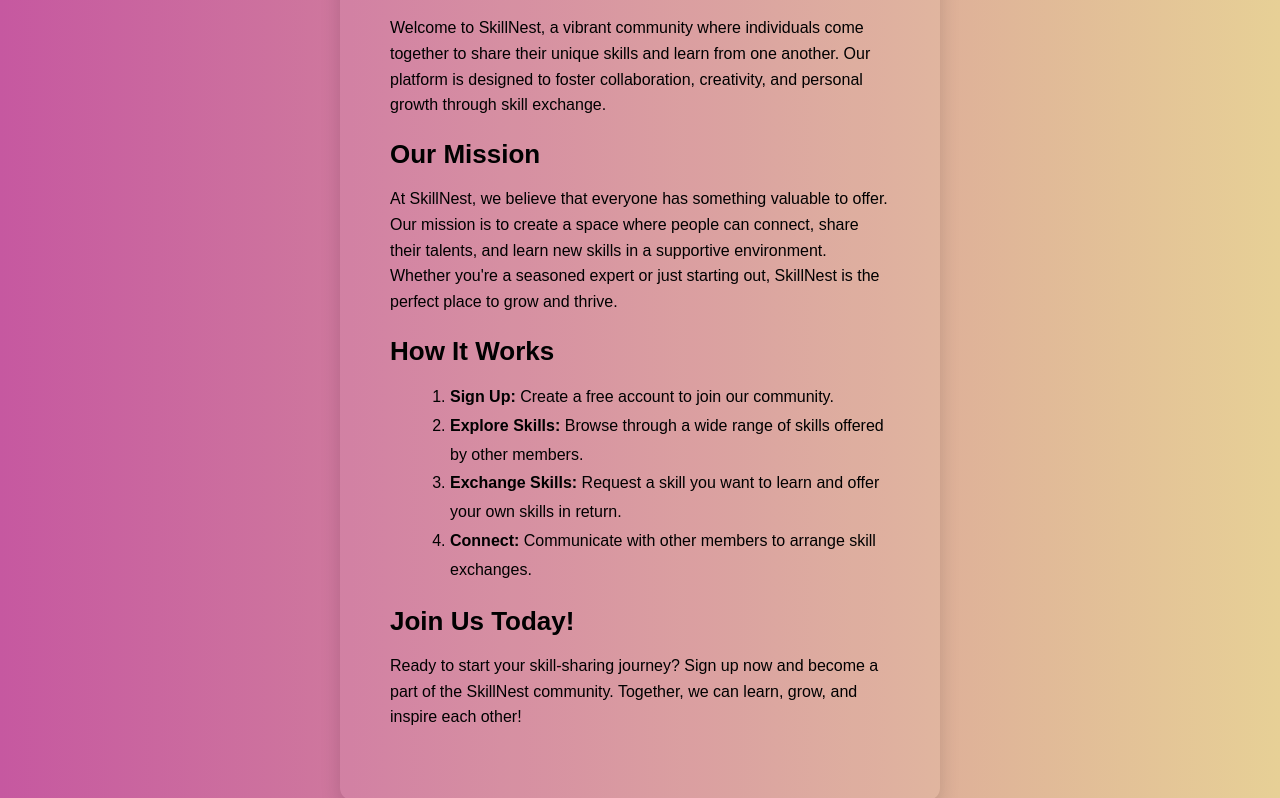
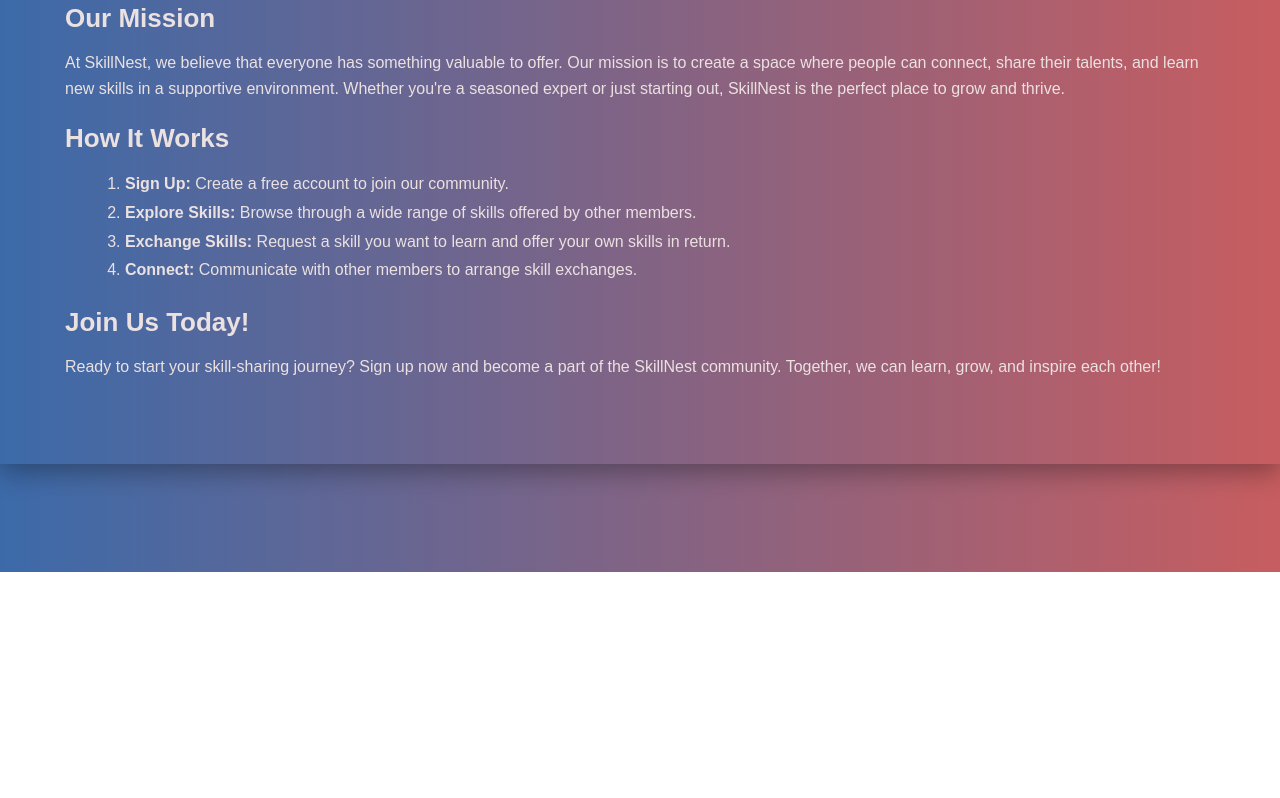
Before and after one commit to SatakshiK/SkillNest, a plain HTML site: page about.html in a window 1280 px wide. Shown: the part 228-1026 px from the top of the page. After the commit the page ends 800 px from the top, so only its background shows below. Drawn offline with Linux system fonts and the light colour scheme.

Commit message:
Updated homepage layout and fixed header

```diff
--- a/about.css
+++ b/about.css
@@ -1,49 +1,45 @@
 body {
     font-family: 'Poppins', Arial, sans-serif;
-    background: linear-gradient(to right, #c658a0, #e7d096);
+    background: linear-gradient(to right, #3c6aa9, #c75d60);
     margin: 0;
     padding: 0;
 }
 
 .about-container {
-    max-width: 500px;
-    margin: 100px auto;
-    padding: 50px;
-    background: #ffffff10;
-    border-radius: 12px;
-    box-shadow: 0 8px 20px rgba(0, 0, 0, 0.15);
+    padding: 65px;
+    box-shadow: 0 8px 25px rgba(0, 0, 0, 0.326);
     animation: fadeIn 1s ease-in-out;
 }
 
 h1 {
     text-align: center;
-    color: #010101;
+    color: #ebe1e1;
     margin-bottom: 30px;
     font-size: 35px;
 }
 
 h2 {
-    color: #010101;
+    color: #ebe1e1;
     margin-bottom: 15px;
     font-size: 26px;
 }
 
 p {
-    color: #010101;
+    color: #ebe1e1;
     line-height: 1.6;
     font-size: 16px;
     margin-bottom: 20px;
 }
 
 ol {
-    color: #010101;
+    color: #ebe1e1;
     font-size: 16px;
     margin-left: 20px;
     line-height: 1.8;
 }
 
 a {
-    color: #0a0b3f;
+    color: #ebe1e1;
     text-decoration: none;
     font-weight: 500;
     font-size: 16px;
--- a/loginpage.css
+++ b/loginpage.css
@@ -8,7 +8,7 @@
 /* Body Styling */
 body {
     font-family: 'Poppins', Arial, sans-serif;
-    background: linear-gradient(to right, #4664a9, #4664a9);
+    background: linear-gradient(to right, #3c6aa9, #c75d60);
     margin: 0;
     padding: 0;
 }
--- a/signup.css
+++ b/signup.css
@@ -1,6 +1,6 @@
 body {
     font-family: 'Poppins', Arial, sans-serif;
-    background: linear-gradient(to right, #4664a9, #4664a9);
+    background: linear-gradient(to right, #3c6aa9, #c75d60);
     margin: 0;
     padding: 0;
 }
```
Also changed, not shown: index.html (+3 -2 lines), style.css (+5 -5 lines).
